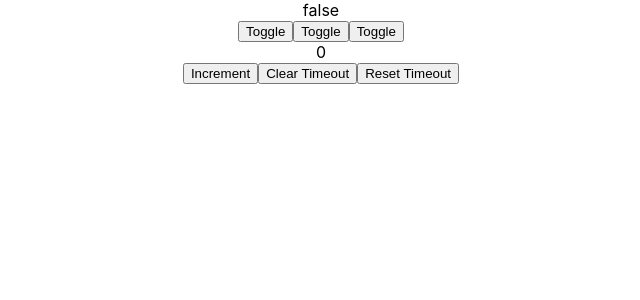
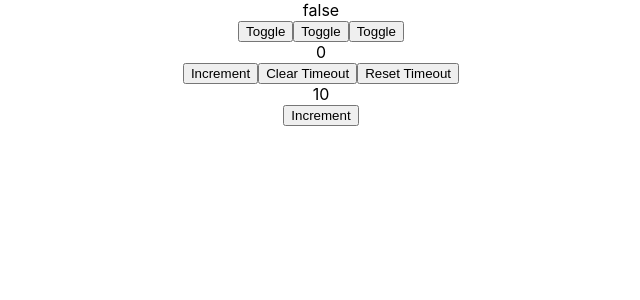
Before and after one commit to vyash5075/React-Custom-Hooks, a React (Create React App) app: page / in a window 1280 px wide. Shown: the top 300 px of the page, without its empty margins (319-959 px from the left). Built offline with nearby package versions, Linux system fonts and the light colour scheme.

Commit message:
debounce hook

```diff
--- a/src/App.js
+++ b/src/App.js
@@ -1,11 +1,13 @@
 import './App.css';
 import ToggleComponent from  '../src/Toggle/ToggleComponent'
 import TimeOutComponent from '../src/useTimout/TimeCompoent'
+import DebounceComponent from '../src/useDebounce/DebounceComponent'
 function App() {
   return (
     <div className="App">
       <ToggleComponent/>
       <TimeOutComponent/>
+      <DebounceComponent/>
 
     </div>
   );
--- /dev/null
+++ b/src/useDebounce/DebounceComponent.js
@@ -0,0 +1,14 @@
+import { useState } from "react";
+import useDebounce from './useDebounce'
+
+export default function DebounceComponent(){
+    const [count,setCount]=useState(10)
+    useDebounce(()=>alert(count),1000,[count])
+
+    return (
+        <div>
+            <div>{count}</div>
+            <button onClick={()=>setCount(c=>c+1)}>Increment</button>
+        </div>
+    )
+}
--- /dev/null
+++ b/src/useDebounce/useDebounce.js
@@ -0,0 +1,8 @@
+import {useEffect} from 'react';
+import useTimeout from '../useTimout/useTimeout'
+
+export default function useDebounce(callback,delay,dependencies){
+const {reset,clear} =useTimeout(callback,delay)
+useEffect(reset,[...dependencies,reset])
+useEffect(clear,[])
+}
```
